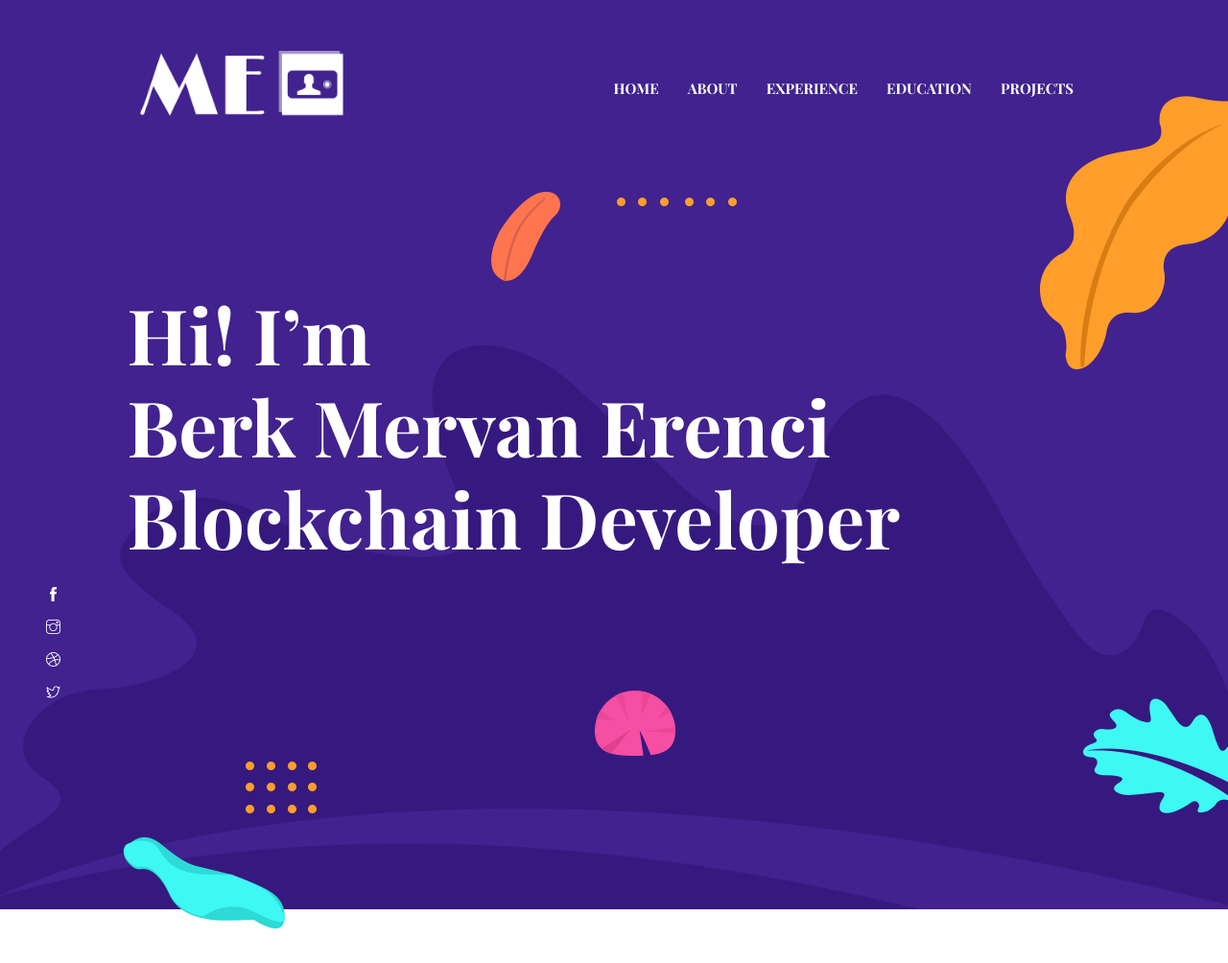
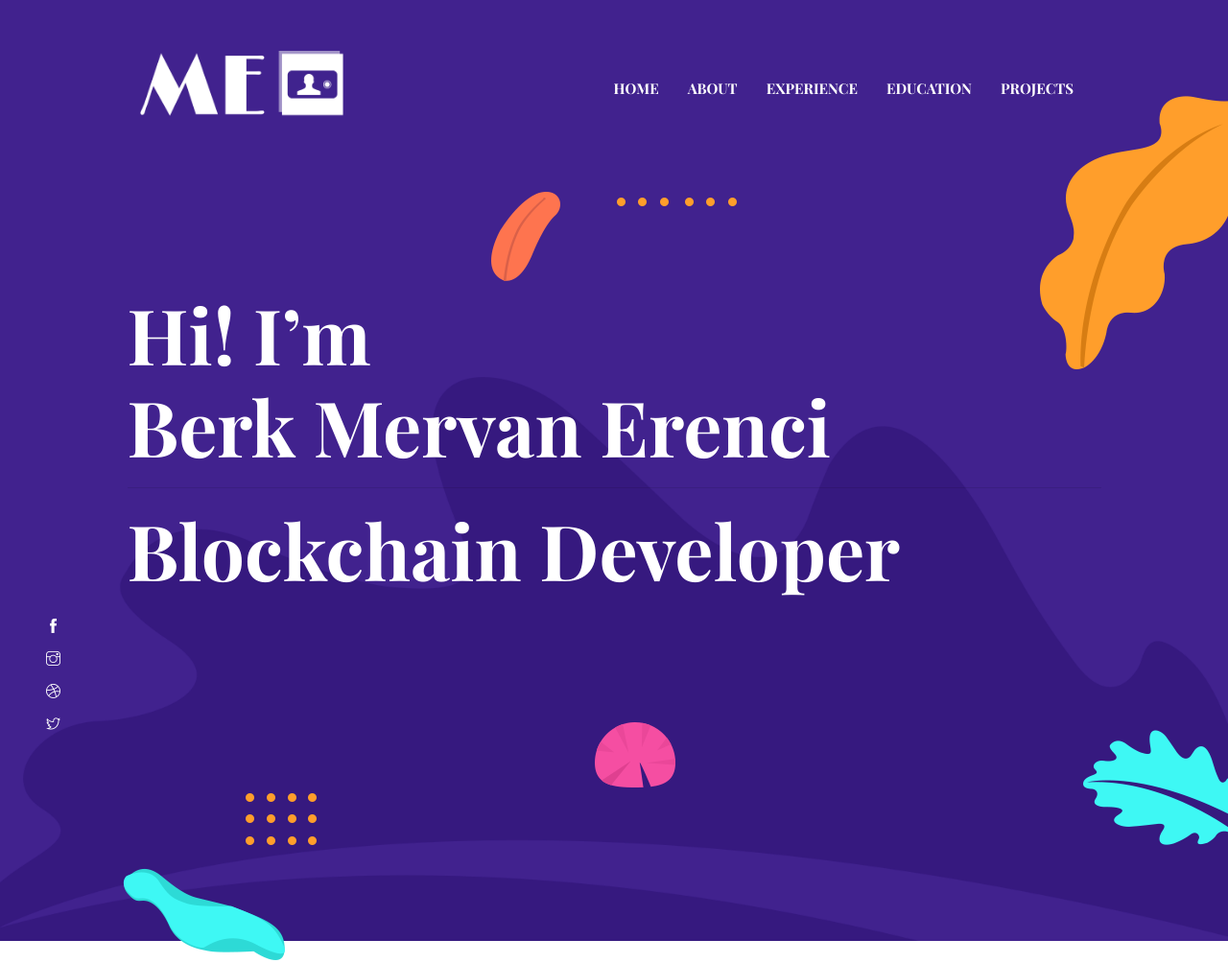
Before and after one commit to mervanerenci/portfolio1st, a website: page source/index.html in a window 1280 px wide. Shown: the top 1004 px of the page at 96% size. Drawn offline with nearby package versions, Linux system fonts and the light colour scheme; files that its build step writes are made by us from their sources; files whose address does not match are found by name.

Commit message:
changed br to hr

```diff
--- a/source/index.html
+++ b/source/index.html
@@ -77,7 +77,7 @@
   <div class="container">
     <div class="row">
       <div class="col-lg-11 mx-auto">
-        <h1 class="text-white font-tertiary">Hi! I’m <br> Berk Mervan Erenci <br> Blockchain Developer</h1>
+        <h1 class="text-white font-tertiary">Hi! I’m <br> Berk Mervan Erenci <hr> Blockchain Developer</h1>
       </div>
     </div>
   </div>
```
Also changed, not shown: theme/index.html (+1 -1 lines).
